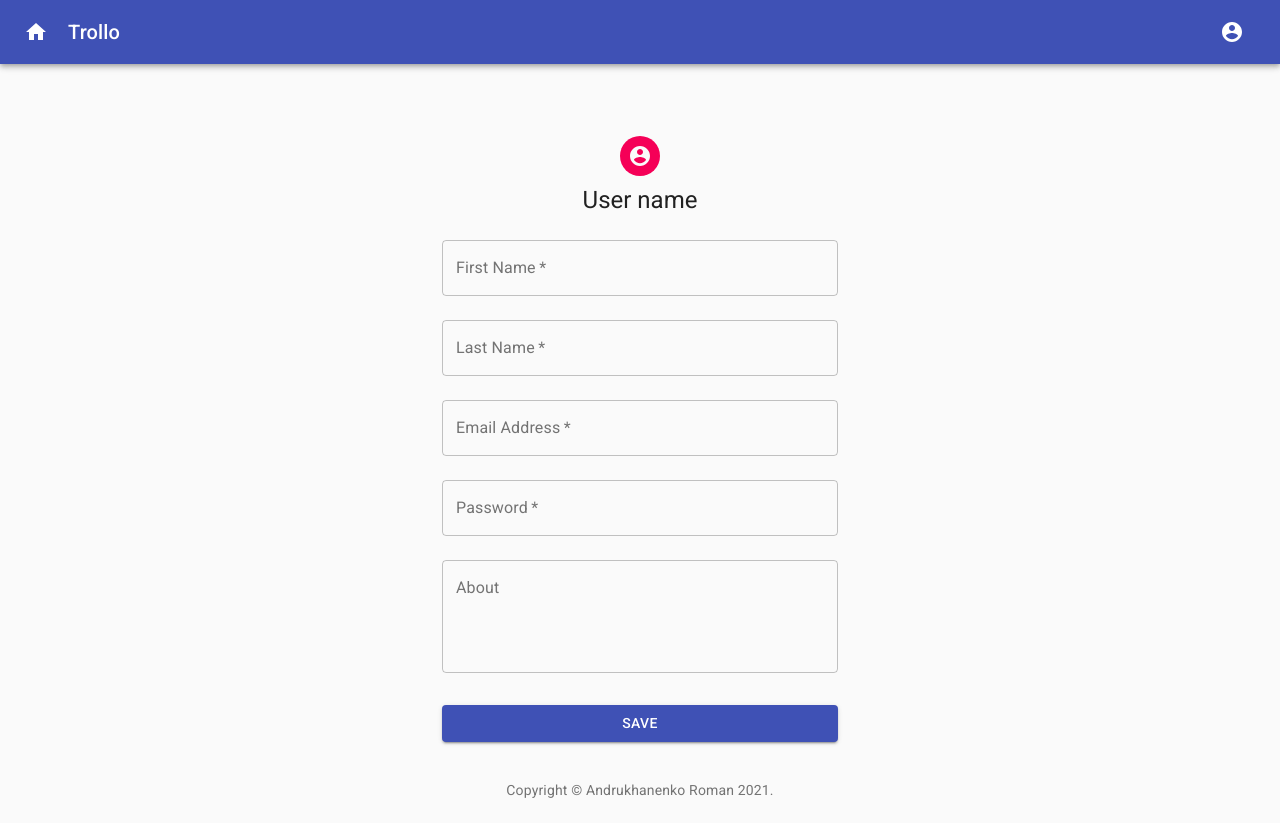
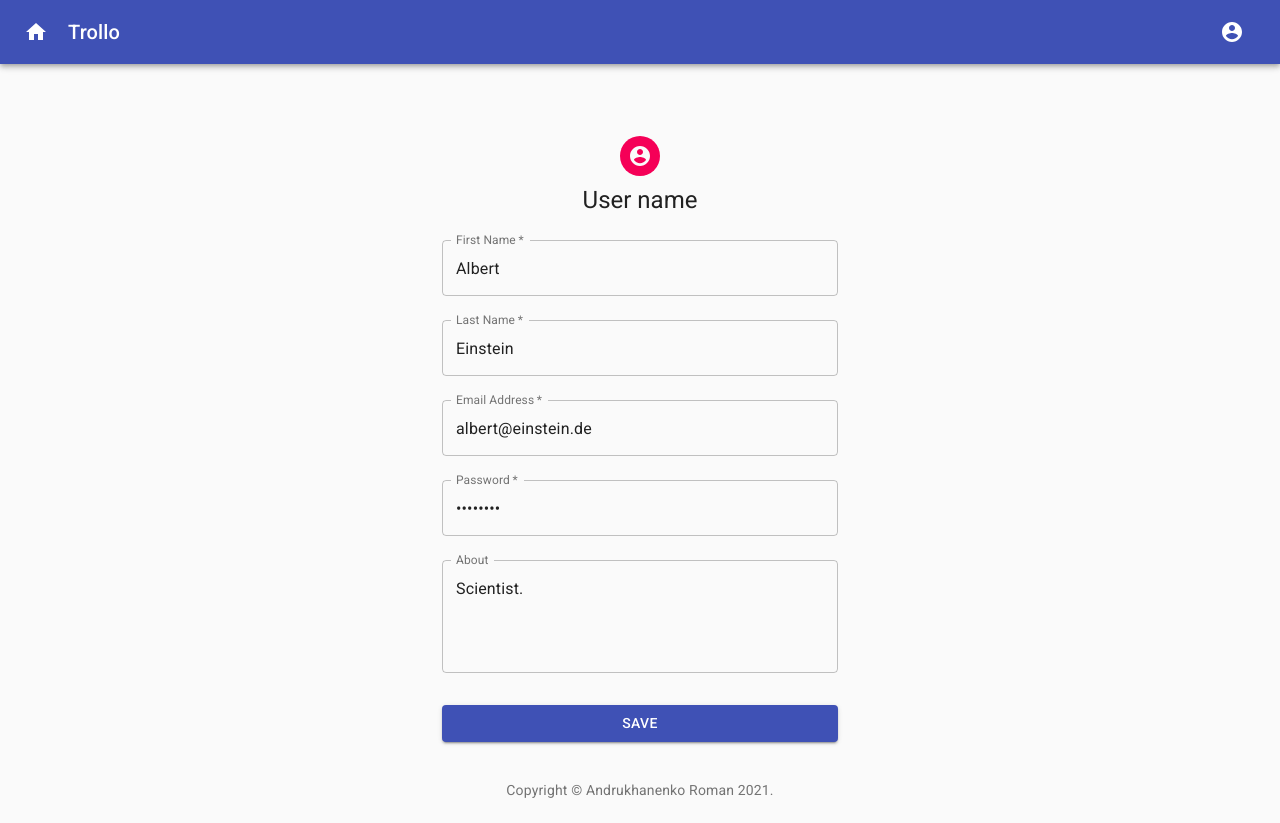
Before and after one commit to Vooooodoo/task-manager-frontend, a React (Create React App) app: page /profile in a window 1280 px wide. Built offline with nearby package versions, Linux system fonts and the light colour scheme.

Commit message:
feature: add user profile auto fill

```diff
--- a/src/components/Input/index.js
+++ b/src/components/Input/index.js
@@ -12,6 +12,7 @@ function Input({
   multiline,
   isRequired,
   rows,
+  defaultValue,
 }) {
   const [validationMessage, setValidationMessage] = React.useState('');
   const [isInputValid, setIsInputValid] = React.useState(true);
@@ -46,6 +47,7 @@ function Input({
       margin="normal"
       fullWidth
       rows={rows}
+      defaultValue={defaultValue}
       onChange={handleInputChange}
     />
   );
--- a/src/components/Profile/index.js
+++ b/src/components/Profile/index.js
@@ -1,4 +1,5 @@
 import React from 'react';
+import { connect } from 'react-redux';
 import Avatar from '@material-ui/core/Avatar';
 import Button from '@material-ui/core/Button';
 import CssBaseline from '@material-ui/core/CssBaseline';
@@ -28,8 +29,9 @@ const useStyles = makeStyles((theme) => ({
   },
 }));
 
-function Profile() {
+function Profile({ allUsers }) {
   const classes = useStyles();
+  const authorizedUser = allUsers.find((item) => item.id === 1);
 
   return (
     <Container component="main" maxWidth="xs">
@@ -49,6 +51,7 @@ function Profile() {
             minLength={validationConsts.INPUT_MIN_LENGTH}
             maxLength={validationConsts.INPUT_MAX_LENGTH}
             pattern={validationConsts.NAME_INPUT_PATTERN}
+            defaultValue={authorizedUser.firstName}
             isRequired
           />
           <Input
@@ -58,6 +61,7 @@ function Profile() {
             minLength={validationConsts.INPUT_MIN_LENGTH}
             maxLength={validationConsts.INPUT_MAX_LENGTH}
             pattern={validationConsts.NAME_INPUT_PATTERN}
+            defaultValue={authorizedUser.lastName}
             isRequired
           />
           <Input
@@ -66,6 +70,7 @@ function Profile() {
             label="Email Address"
             minLength={validationConsts.INPUT_MIN_LENGTH}
             maxLength={validationConsts.INPUT_MAX_LENGTH}
+            defaultValue={authorizedUser.email}
             isRequired
           />
           <Input
@@ -74,6 +79,7 @@ function Profile() {
             type="password"
             minLength={validationConsts.PASSWORD_INPUT_MIN_LENGTH}
             maxLength={validationConsts.INPUT_MAX_LENGTH}
+            defaultValue={authorizedUser.password}
             isRequired
           />
           <Input
@@ -81,6 +87,7 @@ function Profile() {
             label="About"
             minLength={validationConsts.INPUT_MIN_LENGTH}
             maxLength={validationConsts.TEXTAREA_INPUT_MAX_LENGTH}
+            defaultValue={authorizedUser.about}
             multiline
             rows={4}
           />
@@ -99,4 +106,8 @@ function Profile() {
   );
 }
 
-export default Profile;
+const mapStateToProps = (state) => ({
+  allUsers: state.users.allUsers,
+});
+
+export default connect(mapStateToProps)(Profile);
--- a/src/store/users.js
+++ b/src/store/users.js
@@ -3,7 +3,7 @@ import { createAction, createReducer } from '@reduxjs/toolkit';
 import * as actionTypes from './constants/actionTypes';
 
 const initialState = {
-  users: [
+  allUsers: [
     {
       id: 1,
       firstName: 'Albert',
@@ -19,7 +19,7 @@ const setUsers = createAction(actionTypes.SET_USERS);
 
 const usersReducer = createReducer(initialState, {
   [setUsers]: (state, action) => {
-    state.users = action.payload;
+    state.allUsers = action.payload;
   },
 });
 
```
